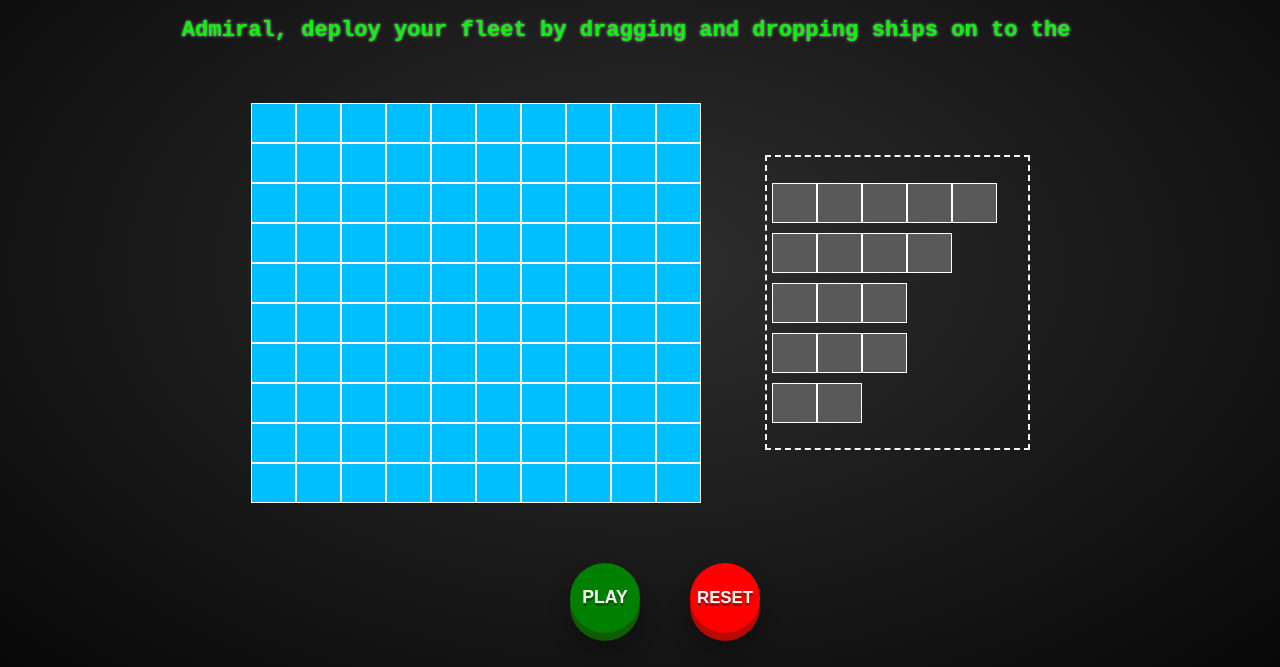
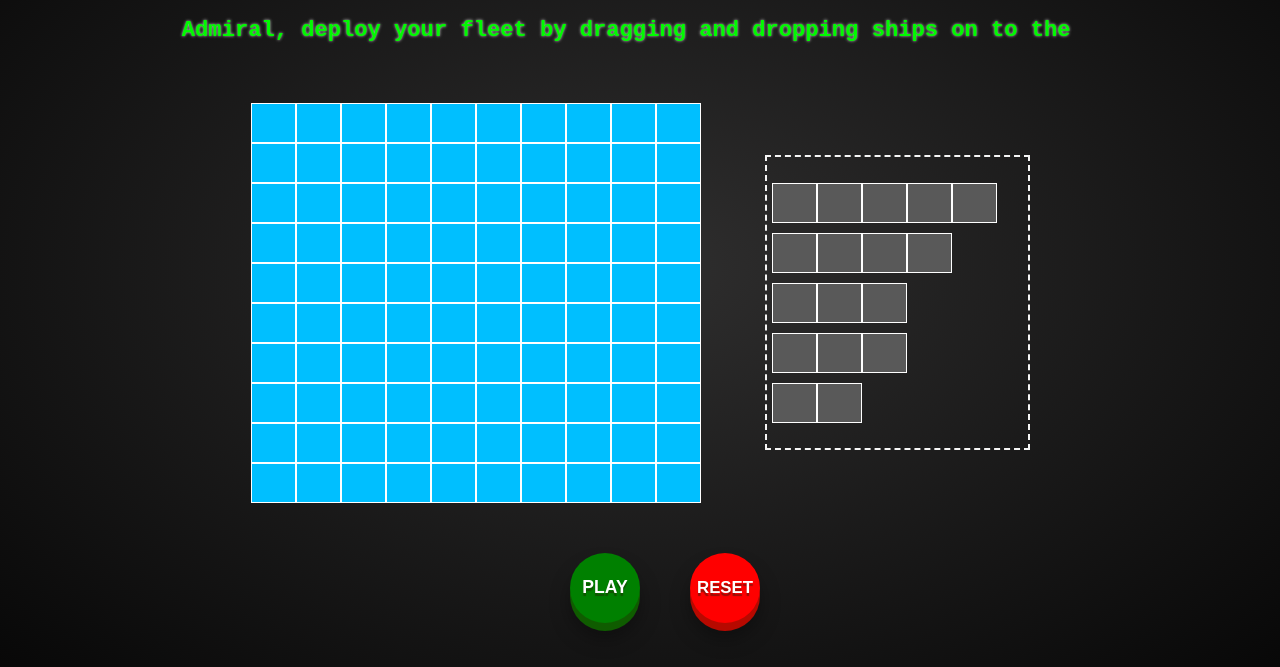
Before and after one commit to a1ali/Battleship, a plain HTML site: page index.html in a window 1280 px wide. Shown: the part 133-800 px from the top of the page. Drawn offline with nearby package versions, Linux system fonts and the light colour scheme.

Commit message:
fix button positioning

```diff
--- a/style.css
+++ b/style.css
@@ -115,7 +115,8 @@ body {
     align-items: center;
     justify-content: center;
     color: white;
-    padding-bottom: 20px;
+    position: relative;
+    bottom: 10px;
 }
 
 .play {
```
